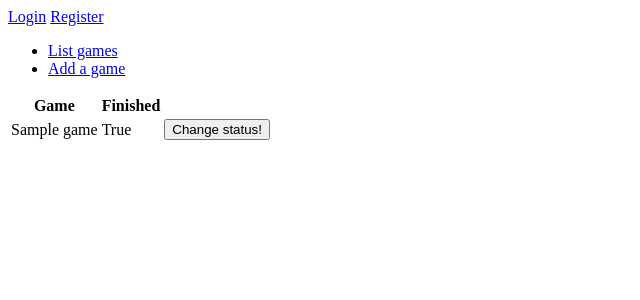
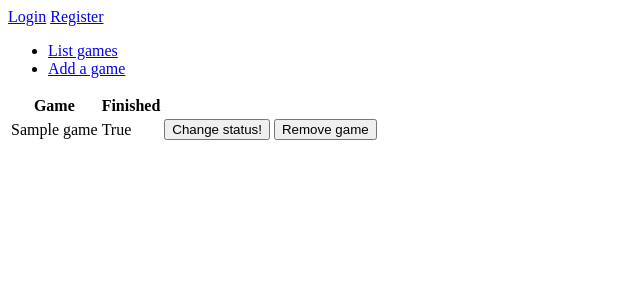
Before and after one commit to larikkai/PHoF, a Flask app: page /games/ in a window 1280 px wide. Shown: the top 300 px of the page, without its empty margins (0-640 px from the left). Run offline with Flask 2, Linux system fonts and the light colour scheme; tables that the repository leaves empty hold one stand-in row (values such as "Sample post").

Commit message:
Add function to remove single game

```diff
--- a/application/games/views.py
+++ b/application/games/views.py
@@ -26,6 +26,16 @@ def games_set_done(game_id):
 
     return redirect(url_for("games_index"))
 
+@app.route("/games/<game_id>/remove", methods=["POST"])
+@login_required
+def games_remove(game_id):
+
+    g = Game.query.get(game_id)
+    db.session().delete(g)
+    db.session().commit()
+
+    return redirect(url_for("games_index"))
+
 @app.route("/games/", methods=["POST"])
 @login_required
 def games_create():
--- a/application/templates/games/list.html
+++ b/application/templates/games/list.html
@@ -15,6 +15,11 @@
           <input type="submit" value="Change status!"/>
         </form>
       </td>
+      <td>
+        <form method="POST" action="{{ url_for('games_remove', game_id=game.id) }}">
+          <input type="submit" value="Remove game"/>
+        </form>
+      </td>
     </tr>
     {% endfor %}
   </table>
```
